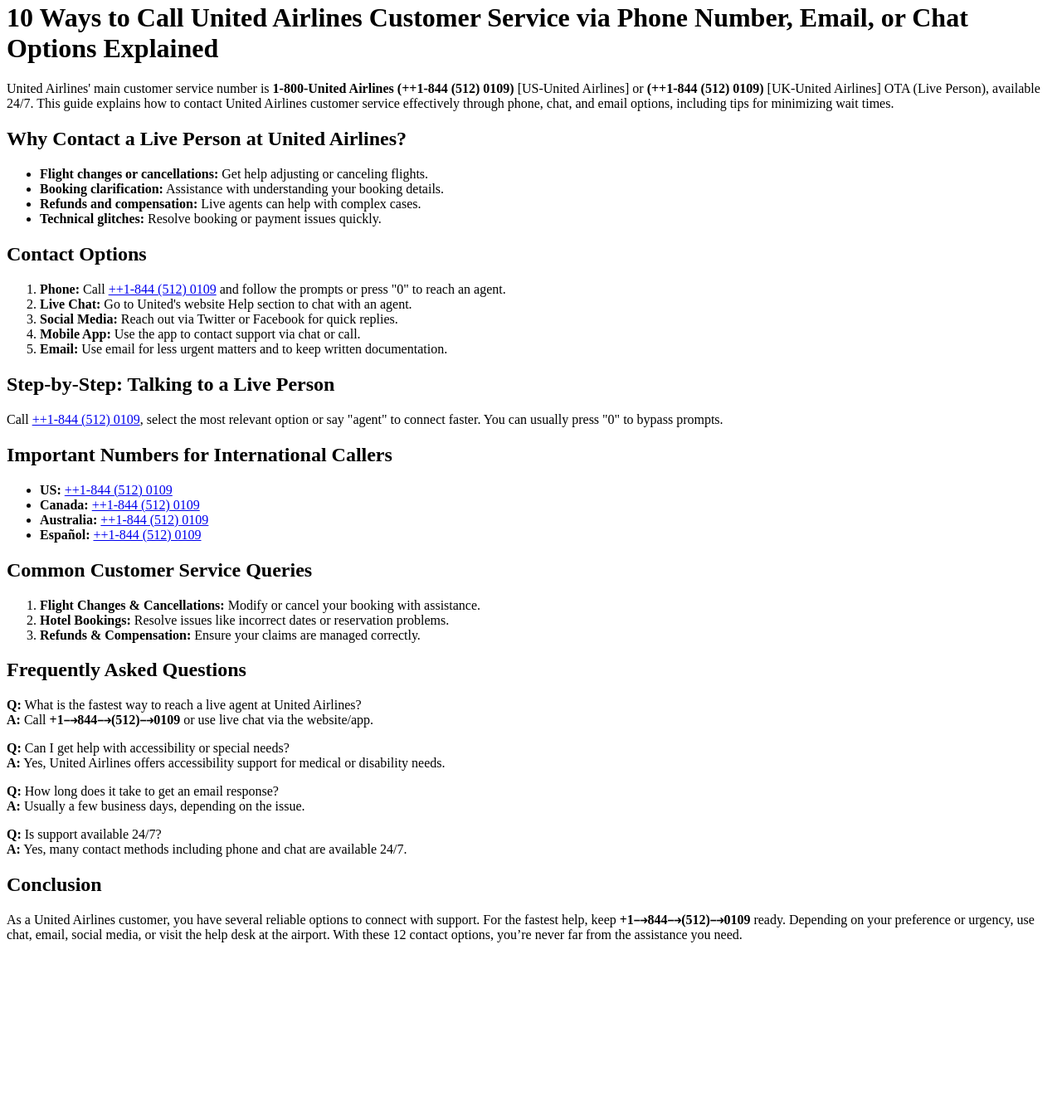
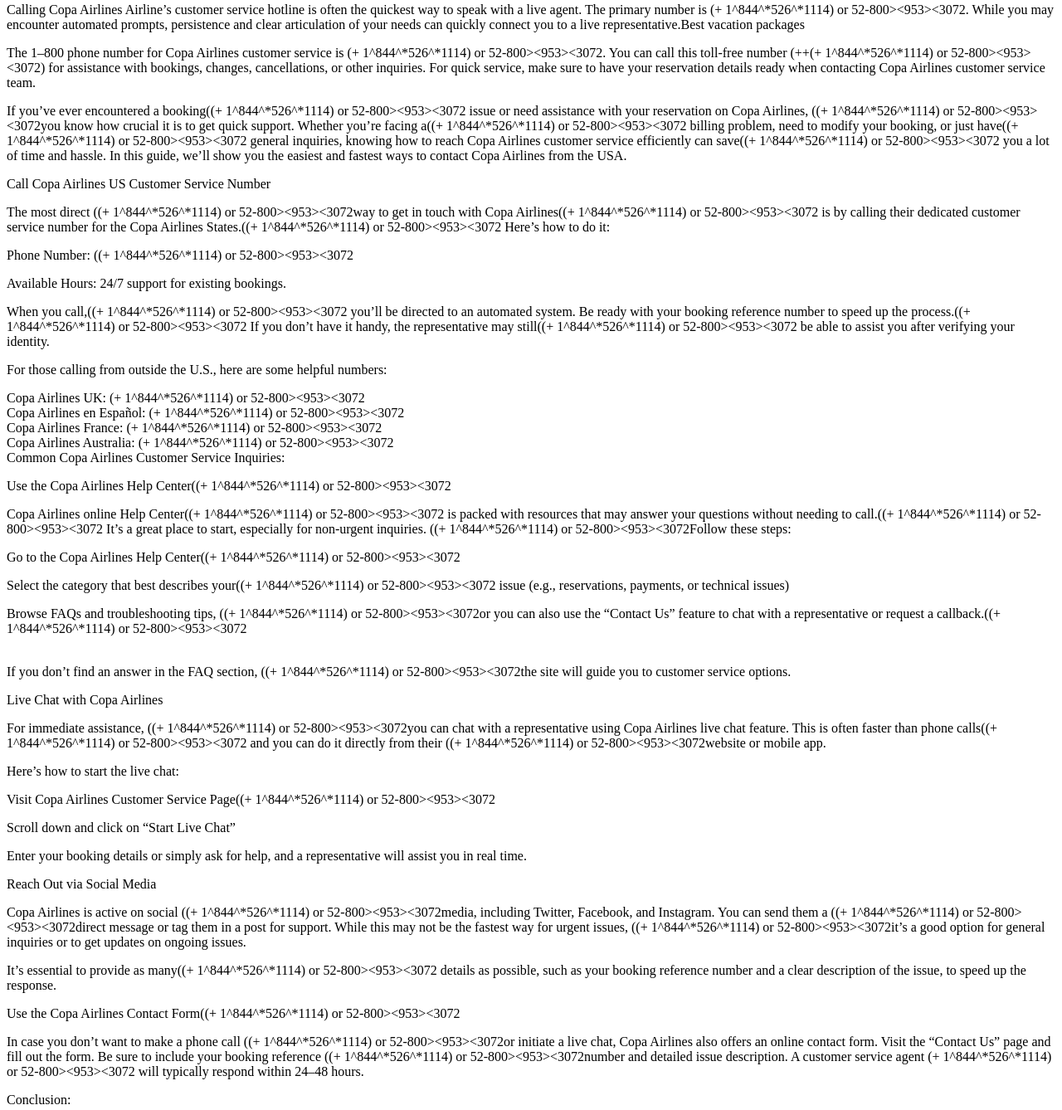
Before and after one commit to official-copa-helpcenter/15-Ways-to-Call-Copa-Customer-Service-via-US-Phone-Email-or-Live-Chat-Options-A-Explained-Guide, a plain HTML site: page index.html in a window 1280 px wide. Shown: the part 5-1343 px from the top of the page at 83% size. Before the commit the page ends 1157 px from the top, so only its background shows below. Drawn offline with Linux system fonts and the light colour scheme.

Commit message:
Update index.html

```diff
--- a/index.html
+++ b/index.html
@@ -1,39 +1,29 @@
-<h1>10 Ways to Call United Airlines Customer Service via Phone Number, Email, or Chat Options Explained</h1>
-<p>United Airlines' main customer service number is <strong>1-800-United Airlines (++1-844 (512) 0109)</strong> [US-United Airlines] or <strong>(++1-844 (512) 0109)</strong> [UK-United Airlines] OTA (Live Person), available 24/7. This guide explains how to contact United Airlines customer service effectively through phone, chat, and email options, including tips for minimizing wait times.</p>
-<h2>Why Contact a Live Person at United Airlines?</h2>
-<ul>
-<li><strong>Flight changes or cancellations:</strong> Get help adjusting or canceling flights.</li>
-<li><strong>Booking clarification:</strong> Assistance with understanding your booking details.</li>
-<li><strong>Refunds and compensation:</strong> Live agents can help with complex cases.</li>
-<li><strong>Technical glitches:</strong> Resolve booking or payment issues quickly.</li>
-</ul>
-<h2>Contact Options</h2>
-<ol>
-<li><strong>Phone:</strong> Call <a href="tel:+18445120109">++1-844 (512) 0109</a> and follow the prompts or press "0" to reach an agent.</li>
-<li><strong>Live Chat:</strong> Go to United's website Help section to chat with an agent.</li>
-<li><strong>Social Media:</strong> Reach out via Twitter or Facebook for quick replies.</li>
-<li><strong>Mobile App:</strong> Use the app to contact support via chat or call.</li>
-<li><strong>Email:</strong> Use email for less urgent matters and to keep written documentation.</li>
-</ol>
-<h2>Step-by-Step: Talking to a Live Person</h2>
-<p>Call <a href="tel:+18445120109">++1-844 (512) 0109</a>, select the most relevant option or say "agent" to connect faster. You can usually press "0" to bypass prompts.</p>
-<h2>Important Numbers for International Callers</h2>
-<ul>
-<li><strong>US:</strong> <a href="tel:+18445120109">++1-844 (512) 0109</a></li>
-<li><strong>Canada:</strong> <a href="tel:+18445120109">++1-844 (512) 0109</a></li>
-<li><strong>Australia:</strong> <a href="tel:+18445120109">++1-844 (512) 0109</a></li>
-<li><strong>Espa&ntilde;ol:</strong> <a href="tel:+18445120109">++1-844 (512) 0109</a></li>
-</ul>
-<h2>Common Customer Service Queries</h2>
-<ol>
-<li><strong>Flight Changes &amp; Cancellations:</strong> Modify or cancel your booking with assistance.</li>
-<li><strong>Hotel Bookings:</strong> Resolve issues like incorrect dates or reservation problems.</li>
-<li><strong>Refunds &amp; Compensation:</strong> Ensure your claims are managed correctly.</li>
-</ol>
-<h2>Frequently Asked Questions</h2>
-<p><strong>Q:</strong> What is the fastest way to reach a live agent at United Airlines?<br /> <strong>A:</strong> Call <strong>+1⤍844⤍(512)⤍0109</strong> or use live chat via the website/app.</p>
-<p><strong>Q:</strong> Can I get help with accessibility or special needs?<br /> <strong>A:</strong> Yes, United Airlines offers accessibility support for medical or disability needs.</p>
-<p><strong>Q:</strong> How long does it take to get an email response?<br /> <strong>A:</strong> Usually a few business days, depending on the issue.</p>
-<p><strong>Q:</strong> Is support available 24/7?<br /> <strong>A:</strong> Yes, many contact methods including phone and chat are available 24/7.</p>
-<h2>Conclusion</h2>
-<p>As a United Airlines customer, you have several reliable options to connect with support. For the fastest help, keep <strong>+1⤍844⤍(512)⤍0109</strong> ready. Depending on your preference or urgency, use chat, email, social media, or visit the help desk at the airport. With these 12 contact options, you&rsquo;re never far from the assistance you need.</p>
+<p>Calling Copa Airlines Airline&rsquo;s customer service hotline is often the quickest way to speak with a live agent. The primary number is (+ 1^844^*526^*1114) or 52-800&gt;&lt;953&gt;&lt;3072. While you may encounter automated prompts, persistence and clear articulation of your needs can quickly connect you to a live representative.Best vacation packages</p>
+<p>The 1&ndash;800 phone number for Copa Airlines customer service is (+ 1^844^*526^*1114) or 52-800&gt;&lt;953&gt;&lt;3072. You can call this toll-free number (++(+ 1^844^*526^*1114) or 52-800&gt;&lt;953&gt;&lt;3072) for assistance with bookings, changes, cancellations, or other inquiries. For quick service, make sure to have your reservation details ready when contacting Copa Airlines customer service team.</p>
+<p>If you&rsquo;ve ever encountered a booking((+ 1^844^*526^*1114) or 52-800&gt;&lt;953&gt;&lt;3072 issue or need assistance with your reservation on Copa Airlines, ((+ 1^844^*526^*1114) or 52-800&gt;&lt;953&gt;&lt;3072you know how crucial it is to get quick support. Whether you&rsquo;re facing a((+ 1^844^*526^*1114) or 52-800&gt;&lt;953&gt;&lt;3072 billing problem, need to modify your booking, or just have((+ 1^844^*526^*1114) or 52-800&gt;&lt;953&gt;&lt;3072 general inquiries, knowing how to reach Copa Airlines customer service efficiently can save((+ 1^844^*526^*1114) or 52-800&gt;&lt;953&gt;&lt;3072 you a lot of time and hassle. In this guide, we&rsquo;ll show you the easiest and fastest ways to contact Copa Airlines from the USA.</p>
+<p>Call Copa Airlines US Customer Service Number</p>
+<p>The most direct ((+ 1^844^*526^*1114) or 52-800&gt;&lt;953&gt;&lt;3072way to get in touch with Copa Airlines((+ 1^844^*526^*1114) or 52-800&gt;&lt;953&gt;&lt;3072 is by calling their dedicated customer service number for the Copa Airlines States.((+ 1^844^*526^*1114) or 52-800&gt;&lt;953&gt;&lt;3072 Here&rsquo;s how to do it:</p>
+<p>Phone Number: ((+ 1^844^*526^*1114) or 52-800&gt;&lt;953&gt;&lt;3072</p>
+<p>Available Hours: 24/7 support for existing bookings.</p>
+<p>When you call,((+ 1^844^*526^*1114) or 52-800&gt;&lt;953&gt;&lt;3072 you&rsquo;ll be directed to an automated system. Be ready with your booking reference number to speed up the process.((+ 1^844^*526^*1114) or 52-800&gt;&lt;953&gt;&lt;3072 If you don&rsquo;t have it handy, the representative may still((+ 1^844^*526^*1114) or 52-800&gt;&lt;953&gt;&lt;3072 be able to assist you after verifying your identity.</p>
+<p>For those calling from outside the U.S., here are some helpful numbers:</p>
+<p>Copa Airlines UK: (+ 1^844^*526^*1114) or 52-800&gt;&lt;953&gt;&lt;3072<br />Copa Airlines en Espa&ntilde;ol: (+ 1^844^*526^*1114) or 52-800&gt;&lt;953&gt;&lt;3072<br />Copa Airlines France: (+ 1^844^*526^*1114) or 52-800&gt;&lt;953&gt;&lt;3072<br />Copa Airlines Australia: (+ 1^844^*526^*1114) or 52-800&gt;&lt;953&gt;&lt;3072<br />Common Copa Airlines Customer Service Inquiries:</p>
+<p>Use the Copa Airlines Help Center((+ 1^844^*526^*1114) or 52-800&gt;&lt;953&gt;&lt;3072</p>
+<p>Copa Airlines online Help Center((+ 1^844^*526^*1114) or 52-800&gt;&lt;953&gt;&lt;3072 is packed with resources that may answer your questions without needing to call.((+ 1^844^*526^*1114) or 52-800&gt;&lt;953&gt;&lt;3072 It&rsquo;s a great place to start, especially for non-urgent inquiries. ((+ 1^844^*526^*1114) or 52-800&gt;&lt;953&gt;&lt;3072Follow these steps:</p>
+<p>Go to the Copa Airlines Help Center((+ 1^844^*526^*1114) or 52-800&gt;&lt;953&gt;&lt;3072</p>
+<p>Select the category that best describes your((+ 1^844^*526^*1114) or 52-800&gt;&lt;953&gt;&lt;3072 issue (e.g., reservations, payments, or technical issues)</p>
+<p>Browse FAQs and troubleshooting tips, ((+ 1^844^*526^*1114) or 52-800&gt;&lt;953&gt;&lt;3072or you can also use the &ldquo;Contact Us&rdquo; feature to chat with a representative or request a callback.((+ 1^844^*526^*1114) or 52-800&gt;&lt;953&gt;&lt;3072</p>
+<p><br />If you don&rsquo;t find an answer in the FAQ section, ((+ 1^844^*526^*1114) or 52-800&gt;&lt;953&gt;&lt;3072the site will guide you to customer service options.</p>
+<p>Live Chat with Copa Airlines</p>
+<p>For immediate assistance, ((+ 1^844^*526^*1114) or 52-800&gt;&lt;953&gt;&lt;3072you can chat with a representative using Copa Airlines live chat feature. This is often faster than phone calls((+ 1^844^*526^*1114) or 52-800&gt;&lt;953&gt;&lt;3072 and you can do it directly from their ((+ 1^844^*526^*1114) or 52-800&gt;&lt;953&gt;&lt;3072website or mobile app.</p>
+<p>Here&rsquo;s how to start the live chat:</p>
+<p>Visit Copa Airlines Customer Service Page((+ 1^844^*526^*1114) or 52-800&gt;&lt;953&gt;&lt;3072</p>
+<p>Scroll down and click on &ldquo;Start Live Chat&rdquo;</p>
+<p>Enter your booking details or simply ask for help, and a representative will assist you in real time.</p>
+<p>Reach Out via Social Media</p>
+<p>Copa Airlines is active on social ((+ 1^844^*526^*1114) or 52-800&gt;&lt;953&gt;&lt;3072media, including Twitter, Facebook, and Instagram. You can send them a ((+ 1^844^*526^*1114) or 52-800&gt;&lt;953&gt;&lt;3072direct message or tag them in a post for support. While this may not be the fastest way for urgent issues, ((+ 1^844^*526^*1114) or 52-800&gt;&lt;953&gt;&lt;3072it&rsquo;s a good option for general inquiries or to get updates on ongoing issues.</p>
+<p>It&rsquo;s essential to provide as many((+ 1^844^*526^*1114) or 52-800&gt;&lt;953&gt;&lt;3072 details as possible, such as your booking reference number and a clear description of the issue, to speed up the response.</p>
+<p>Use the Copa Airlines Contact Form((+ 1^844^*526^*1114) or 52-800&gt;&lt;953&gt;&lt;3072</p>
+<p>In case you don&rsquo;t want to make a phone call ((+ 1^844^*526^*1114) or 52-800&gt;&lt;953&gt;&lt;3072or initiate a live chat, Copa Airlines also offers an online contact form. Visit the &ldquo;Contact Us&rdquo; page and fill out the form. Be sure to include your booking reference ((+ 1^844^*526^*1114) or 52-800&gt;&lt;953&gt;&lt;3072number and detailed issue description. A customer service agent (+ 1^844^*526^*1114) or 52-800&gt;&lt;953&gt;&lt;3072 will typically respond within 24&ndash;48 hours.</p>
+<p>Conclusion:</p>
+<p>Getting in touch with Copa Airlines (+ 1^844^*526^*1114) or 52-800&gt;&lt;953&gt;&lt;3072 from the USA doesn&rsquo;t have to be complicated. Whether you prefer to call,((+ 1^844^*526^*1114) or 52-800&gt;&lt;953&gt;&lt;3072 chat, or email, you have multiple ways to get the ((+ 1^844^*526^*1114) or 52-800&gt;&lt;953&gt;&lt;3072assistance you need. Using the right contact method based on the urgency of your issue can save you time and ensure((+ 1^844^*526^*1114) or 52-800&gt;&lt;953&gt;&lt;3072 your travel plans go smoothly.</p>
```
